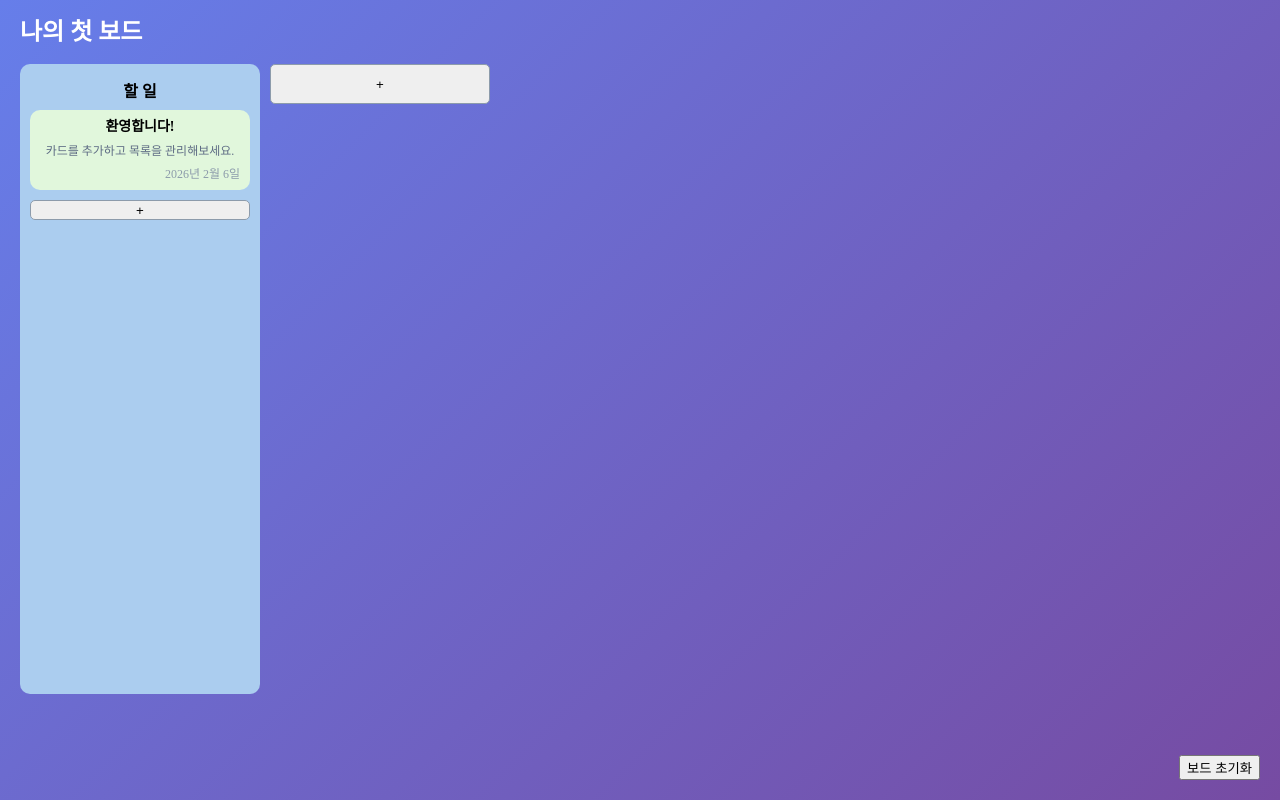
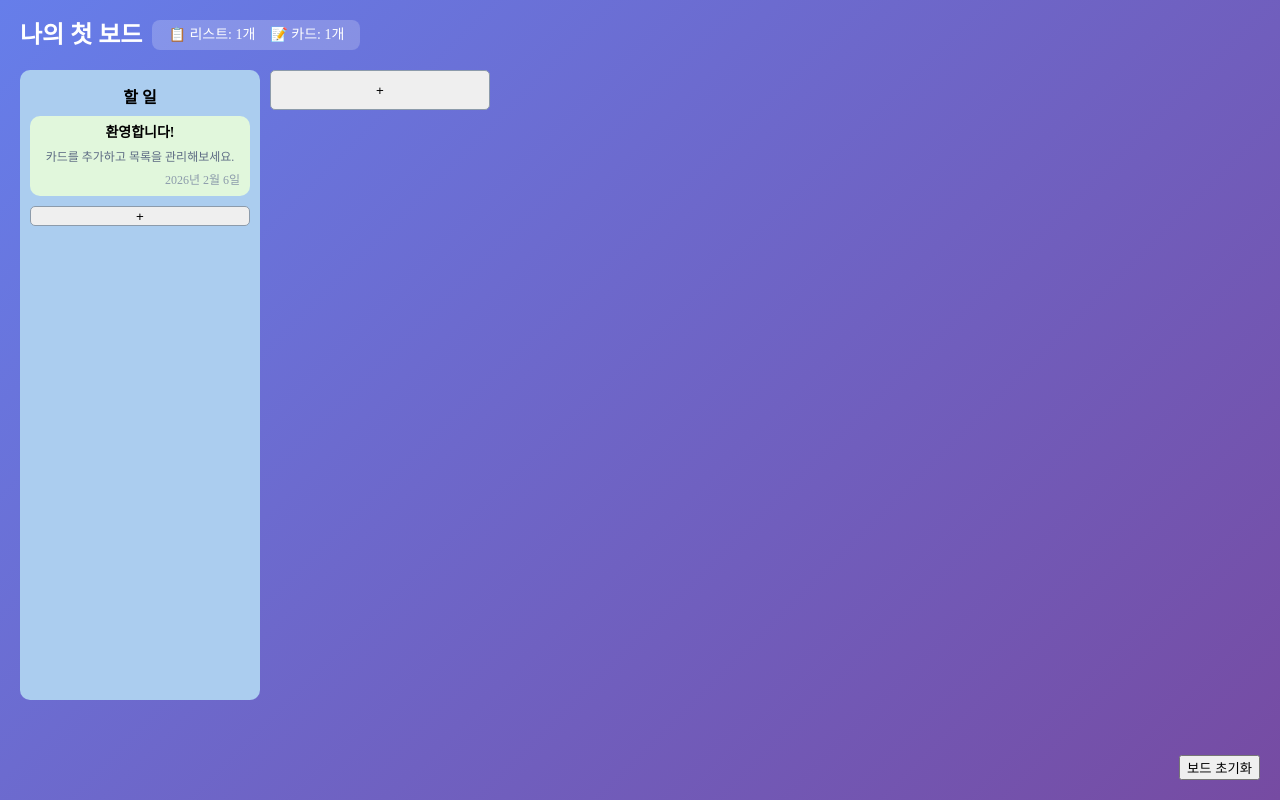
Before and after one commit to mocking-tiger/re-re-board, a React (Create React App) app: page / in a window 1280 px wide. Built offline with nearby package versions, Linux system fonts and the light colour scheme.

Commit message:
feat: 보드 스탯 컴포넌트

```diff
--- a/src/components/Board/Board.css
+++ b/src/components/Board/Board.css
@@ -8,9 +8,15 @@
   overflow-y: hidden;
 }
 
+.board-header {
+  margin-bottom: 20px;
+  display: flex;
+  align-items: center;
+  gap: 10px;
+}
+
 .board-title {
   color: white;
-  margin-bottom: 20px;
   font-size: 24px;
   font-weight: bold;
 }
--- a/src/components/Board/Board.tsx
+++ b/src/components/Board/Board.tsx
@@ -2,6 +2,7 @@ import './Board.css';
 import List from '../List/List';
 import Button from '../UI/Button/Button';
 import { useBoard } from '../../hooks/useBoard';
+import BoardStats from './_components/BoardStats/BoardStats';
 
 const Board = () => {
   // 로직은 커스텀 훅에서 관리
@@ -10,7 +11,10 @@ const Board = () => {
   // UI에만 집중
   return (
     <div className="board">
-      <h1 className="board-title">{board.title}</h1>
+      <div className="board-header">
+        <h1 className="board-title">{board.title}</h1>
+        <BoardStats board={board} />
+      </div>
       <div className="board-lists">
         {board.lists.map((list) => (
           <List
--- /dev/null
+++ b/src/components/Board/_components/BoardStats/BoardStats.css
@@ -0,0 +1,9 @@
+.board-stats {
+  display: flex;
+  gap: 15px;
+  color: white;
+  font-size: 14px;
+  background: rgba(255, 255, 255, 0.2);
+  padding: 8px 16px;
+  border-radius: 8px;
+}
--- /dev/null
+++ b/src/components/Board/_components/BoardStats/BoardStats.tsx
@@ -0,0 +1,19 @@
+import './BoardStats.css';
+import { Board as BoardType } from '../../../../types/types';
+
+const BoardStats = ({ board }: { board: BoardType }) => {
+  const totalLists = board.lists.length;
+  const totalCards = board.lists.reduce((acc, cur) => {
+    console.log(acc, '에', cur.cards.length, '를 더함');
+    return acc + cur.cards.length;
+  }, 0);
+
+  return (
+    <div className="board-stats">
+      <span>📋 리스트: {totalLists}개</span>
+      <span>📝 카드: {totalCards}개</span>
+    </div>
+  );
+};
+
+export default BoardStats;
```
